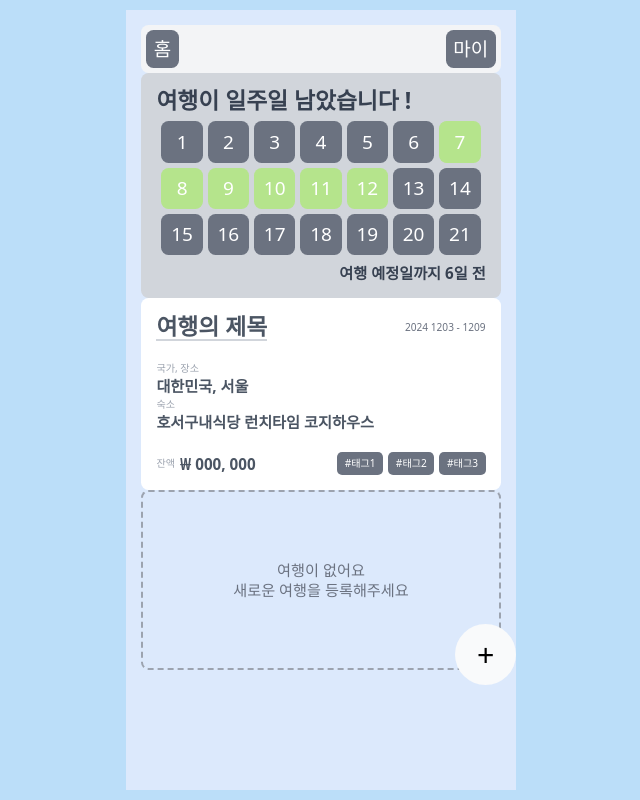
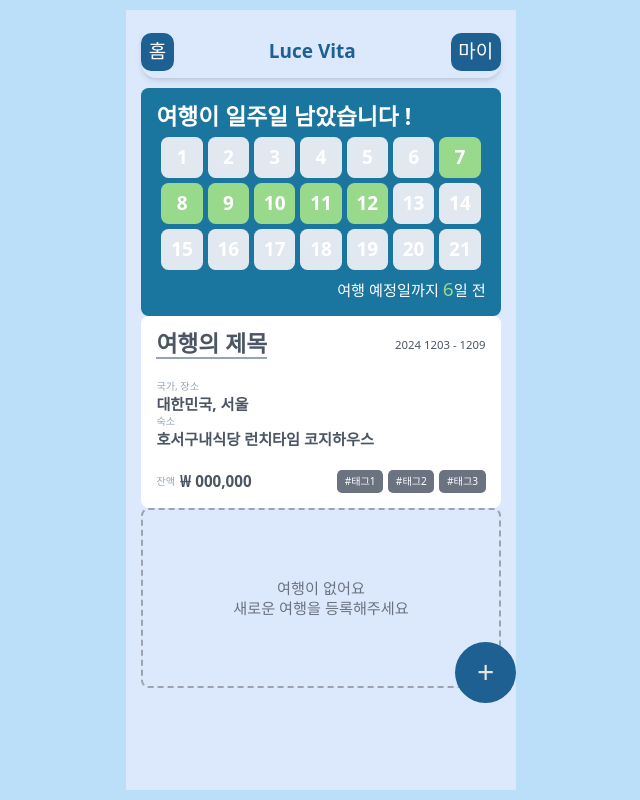
Before and after one commit to kosta-donana/luce-vita-client, a React (Vite) app: page / in a window 1280 px wide. Shown: the whole page, without its empty margins (319-959 px from the left). Built offline with nearby package versions, Linux system fonts and the light colour scheme.

Commit message:
design: Home 컴포넌트 피그마 디자인 구현

```diff
--- a/src/components/home/CreateTravelButton.tsx
+++ b/src/components/home/CreateTravelButton.tsx
@@ -1,6 +1,6 @@
 export function CreateTravelButton() {
   return (
-    <button className="absolute right-0 bottom-0 p-6 aspect-square w-24 rounded-full text-5xl bg-gray-50">
+    <button className="absolute right-0 bottom-0 p-6 aspect-square w-24 rounded-full text-5xl text-neutral-200 bg-primary-500">
       +
     </button>
   );
--- a/src/components/home/DateBlock.tsx
+++ b/src/components/home/DateBlock.tsx
@@ -7,8 +7,8 @@ export function DateBlock({
 }) {
   return (
     <div
-      className={`aspect-square flex justify-center items-center rounded-xl bg-gray-500 text-white text-3xl ${
-        isTravel ? 'bg-secondary-300' : 'bg-gray-500'
+      className={`aspect-square flex justify-center items-center rounded-xl font-bold bg-gray-500 text-white text-3xl ${
+        isTravel ? 'bg-secondary-400' : 'bg-slate-200'
       }`}
     >
       {children}
--- a/src/components/home/Header.tsx
+++ b/src/components/home/Header.tsx
@@ -1,8 +1,9 @@
 export function Header() {
   return (
-    <header className="flex justify-between p-2 rounded-xl text-3xl bg-gray-100">
-      <button className="aspect-squre p-3 rounded-xl bg-gray-500 text-white">홈</button>
-      <button className="aspect-squre p-3 rounded-xl bg-gray-500 text-white">마이</button>
+    <header className="flex justify-between items-center py-3 mb-4 rounded-3xl shadow-md text-3xl bg-primary-100">
+      <button className="aspect-squre p-3 rounded-2xl bg-primary-500 text-white">홈</button>
+      <div className="font-bold text-primary-500">Luce Vita</div>
+      <button className="aspect-squre p-3 rounded-2xl bg-primary-500 text-white">마이</button>
     </header>
   );
 }
--- a/src/components/home/TravelCard.tsx
+++ b/src/components/home/TravelCard.tsx
@@ -6,22 +6,24 @@ export function TravelCard() {
       {/* 제목, 기간 */}
       <div className="flex justify-between items-center">
         {/* 제목 */}
-        <h2 className="border-b-2 border-gray-300 text-4xl font-bold text-gray-600">여행의 제목</h2>
+        <h2 className="border-b-2 border-slate-400 text-4xl font-bold text-gray-600">
+          여행의 제목
+        </h2>
         {/* 기간 */}
-        <div className="text-gray-500">2024 1203 - 1209</div>
+        <div className="text-lg text-gray-600">2024 1203 - 1209</div>
       </div>
 
       {/* 국가, 장소, 숙소 */}
       <div className="flex flex-col">
         {/* 국가, 장소 */}
         <div>
-          <div className="text-gray-400">국가, 장소</div>
+          <div className="text-slate-400">국가, 장소</div>
           <div className="text-2xl font-bold text-gray-600">대한민국, 서울</div>
         </div>
 
         {/* 숙소 */}
         <div>
-          <div className="text-gray-400">숙소</div>
+          <div className="text-slate-400">숙소</div>
           <div className="text-2xl font-bold text-gray-600">호서구내식당 런치타임 코지하우스</div>
         </div>
       </div>
@@ -30,8 +32,8 @@ export function TravelCard() {
       <div className="flex justify-between items-center">
         {/* 잔액 */}
         <div className="flex justify-center items-center gap-2">
-          <div className="text-gray-400">잔액</div>
-          <div className="text-2xl font-bold text-gray-600">₩ 000, 000</div>
+          <div className="text-slate-400">잔액</div>
+          <div className="text-2xl font-bold text-gray-600">₩ 000,000</div>
         </div>
 
         {/* 태그 */}
--- a/src/pages/Home.tsx
+++ b/src/pages/Home.tsx
@@ -3,6 +3,10 @@ import { TravelCard } from '../components/home/TravelCard';
 import { TravelEmpty } from '../components/home/TravelEmpty';
 import { Header } from '../components/home/Header';
 import { CreateTravelButton } from '../components/home/CreateTravelButton';
+
+// interface Travel {};
+
+// const travels = [];
 
 export function Home() {
   return (
@@ -10,10 +14,12 @@ export function Home() {
       {/* 헤더 */}
       <Header />
 
+      {/* 여기도 컴포넌트로 분리 여행상태창카드?? */}
+
       {/* 여행 일정 캘린더 */}
-      <div className="flex flex-col justify-center p-6 gap-3 rounded-xl bg-gray-300">
+      <div className="flex flex-col justify-center p-6 gap-3 rounded-xl bg-primary-400">
         {/* 일정 상태 */}
-        <div className="w-full text-left text-4xl font-bold text-gray-700">
+        <div className="w-full text-left text-4xl font-bold text-white">
           여행이 일주일 남았습니다 !
         </div>
 
@@ -25,8 +31,8 @@ export function Home() {
         </div>
 
         {/* 예정일 계산 */}
-        <div className="w-full text-right text-2xl font-bold text-gray-700">
-          여행 예정일까지 6일 전
+        <div className="w-full text-right text-2xl text-white">
+          여행 예정일까지 <span className="text-3xl text-secondary-400">6</span>일 전
         </div>
       </div>
 
```
